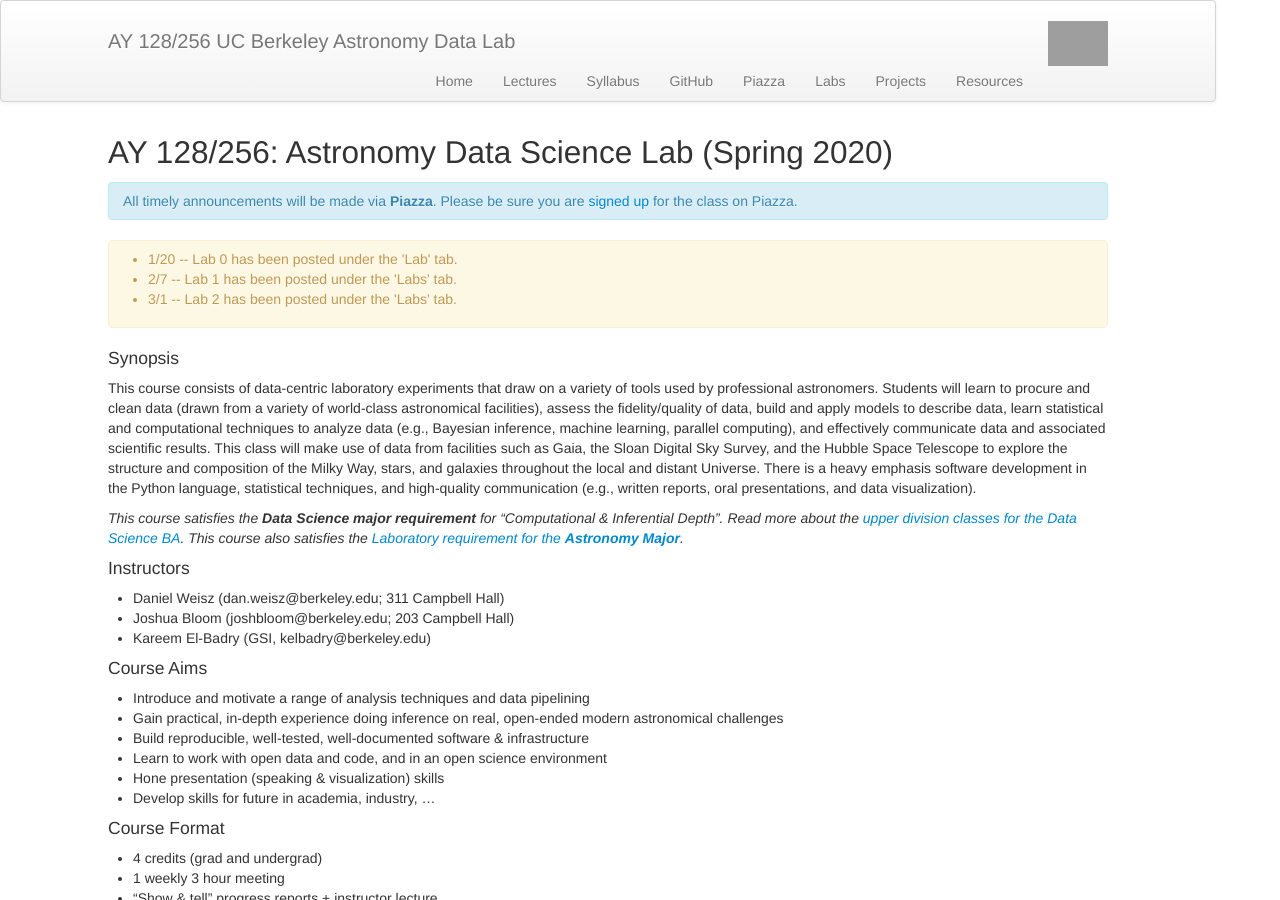
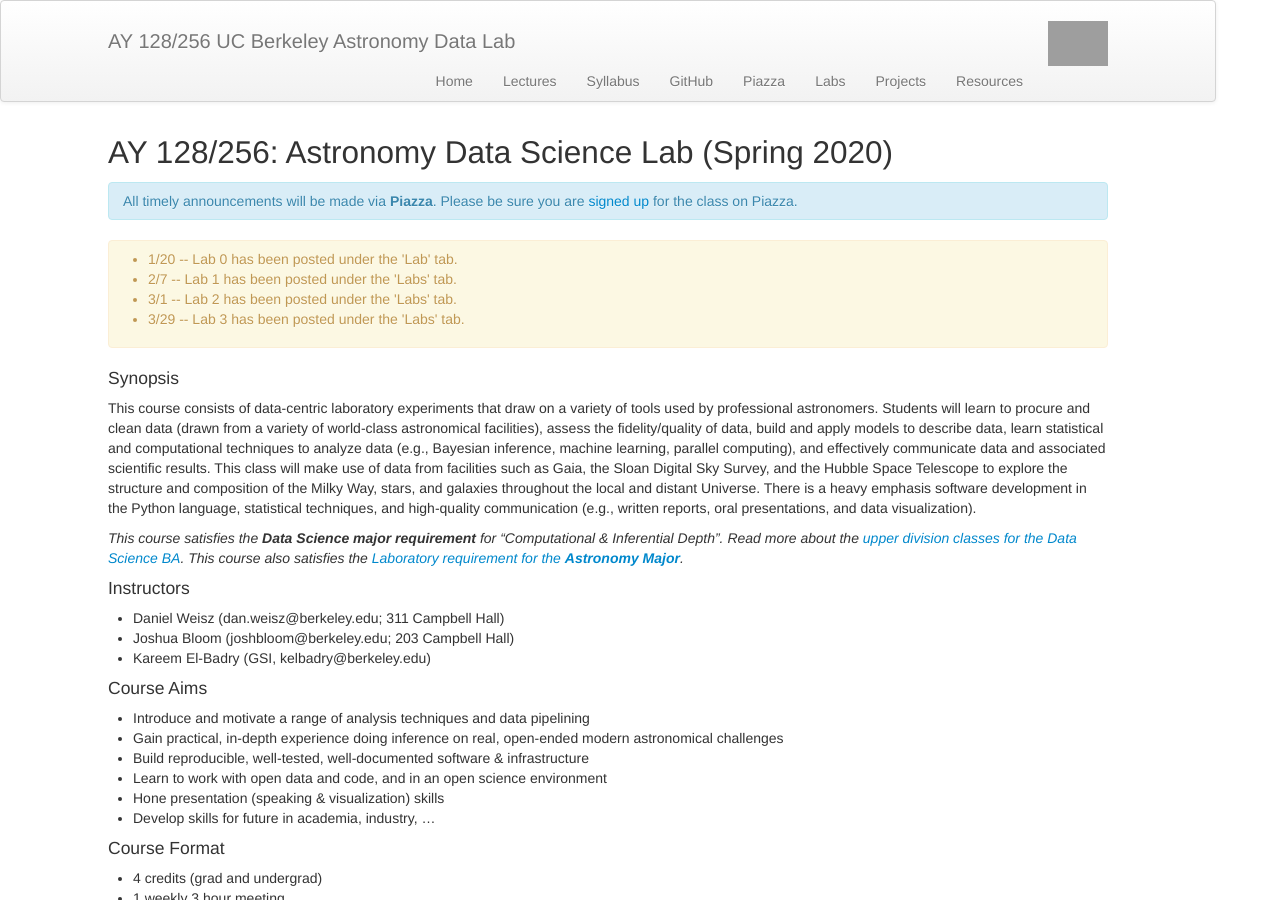
Before and after one commit to ucb-datalab/ucb-datalab.github.io, a Jekyll site: the page built from index.md, in a window 1280 px wide and 900 px high. Built offline with Jekyll 4.4.1, drawn with Linux system fonts in a browser that asks for light colours; grey boxes are pictures that could not be loaded.

Commit message:
added lab 3

```diff
--- a/index.md
+++ b/index.md
@@ -22,6 +22,7 @@ Interested in taking this class? You should read the <a href="https://ucb-datala
 <li>1/20 -- Lab 0 has been posted under the 'Lab' tab.</li>
 <li>2/7 -- Lab 1 has been posted under the 'Labs' tab.</li>
 <li>3/1 -- Lab 2 has been posted under the 'Labs' tab.</li>
+<li>3/29 -- Lab 3 has been posted under the 'Labs' tab.</li>
 </ul>
 </div>
 
```
